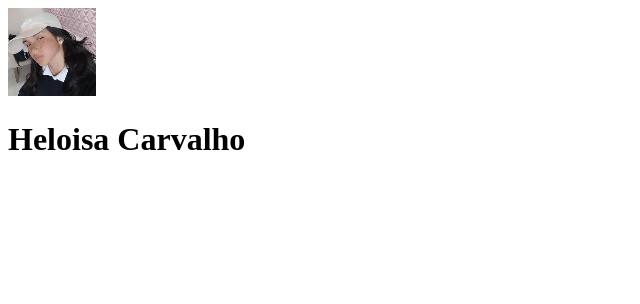
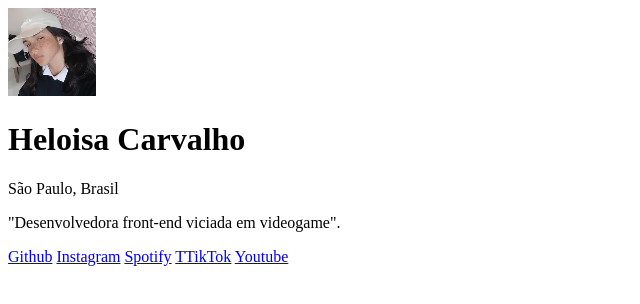
Before and after one commit to Lzinhah/meuslinks, a plain HTML site: page index.html in a window 1280 px wide. Shown: the whole page, without its empty margins (0-640 px from the left). Drawn offline with Linux system fonts and the light colour scheme.

Commit message:
Término do desenvolvimento do HTML

```diff
--- a/index.html
+++ b/index.html
@@ -9,6 +9,15 @@
     <div>
        <img src="./heloisa88x88.jpg" alt="foto da heloisa, criadora do site de links">
         <h1>Heloisa Carvalho</h1>
+        <p>São Paulo, Brasil</p>
+
+        <p>"Desenvolvedora front-end viciada em videogame".</p>
+
+        <a href="https://github.com/Lzinhah">Github</a>
+        <a href="https://www.instagram.com/lzinhah_">Instagram</a>
+        <a href="https://open.spotify.com/intl-pt/track/1xzsBrOWCL9vEMGPw9tfcn">Spotify</a>
+        <a href="https://www.tiktok.com/@poxa.lohz">TTikTok</a>
+        <a href="https://www.youtube.com/@Lzinhah">Youtube</a>
     </div>
 </body>
 </html>
```
